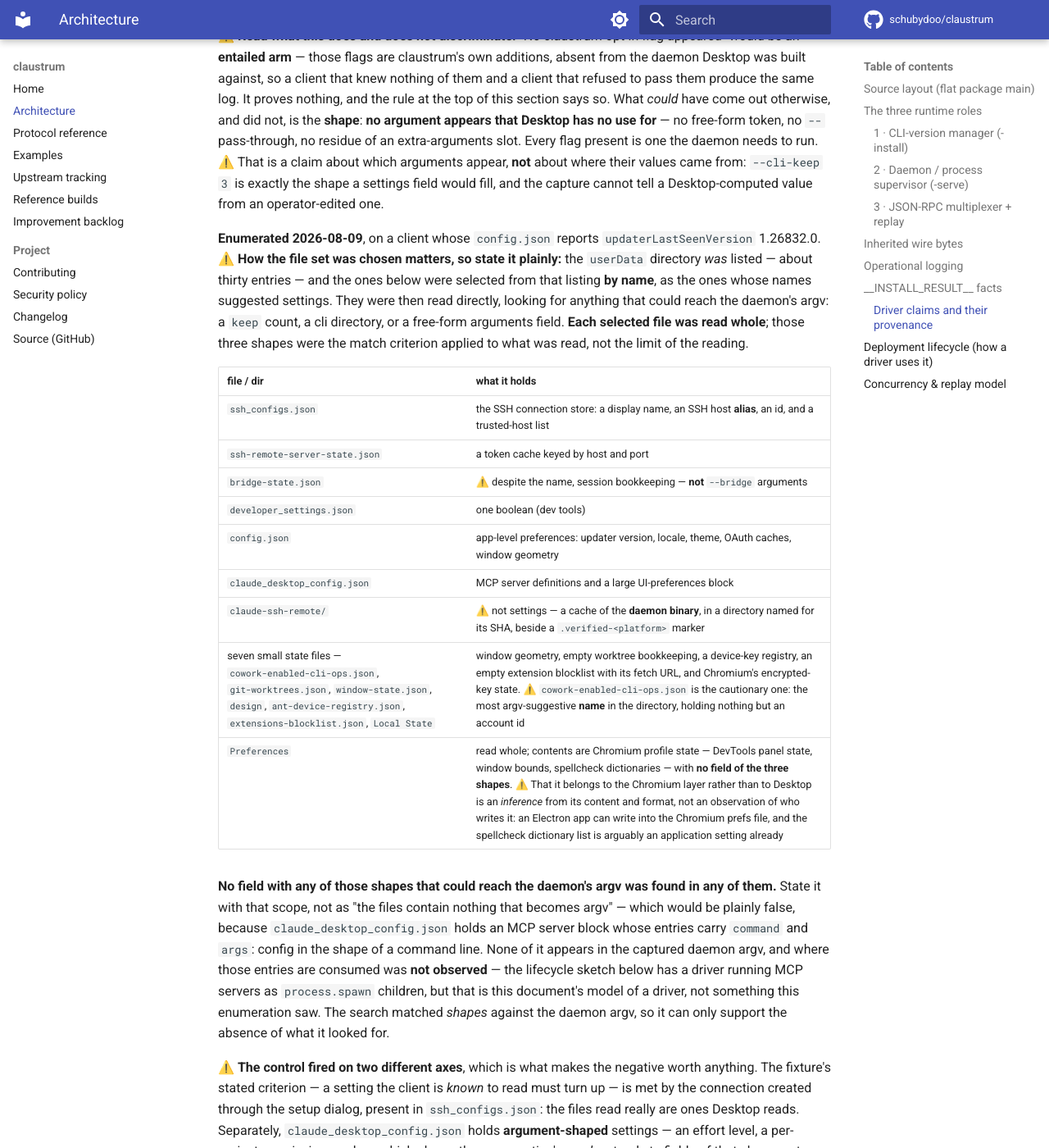
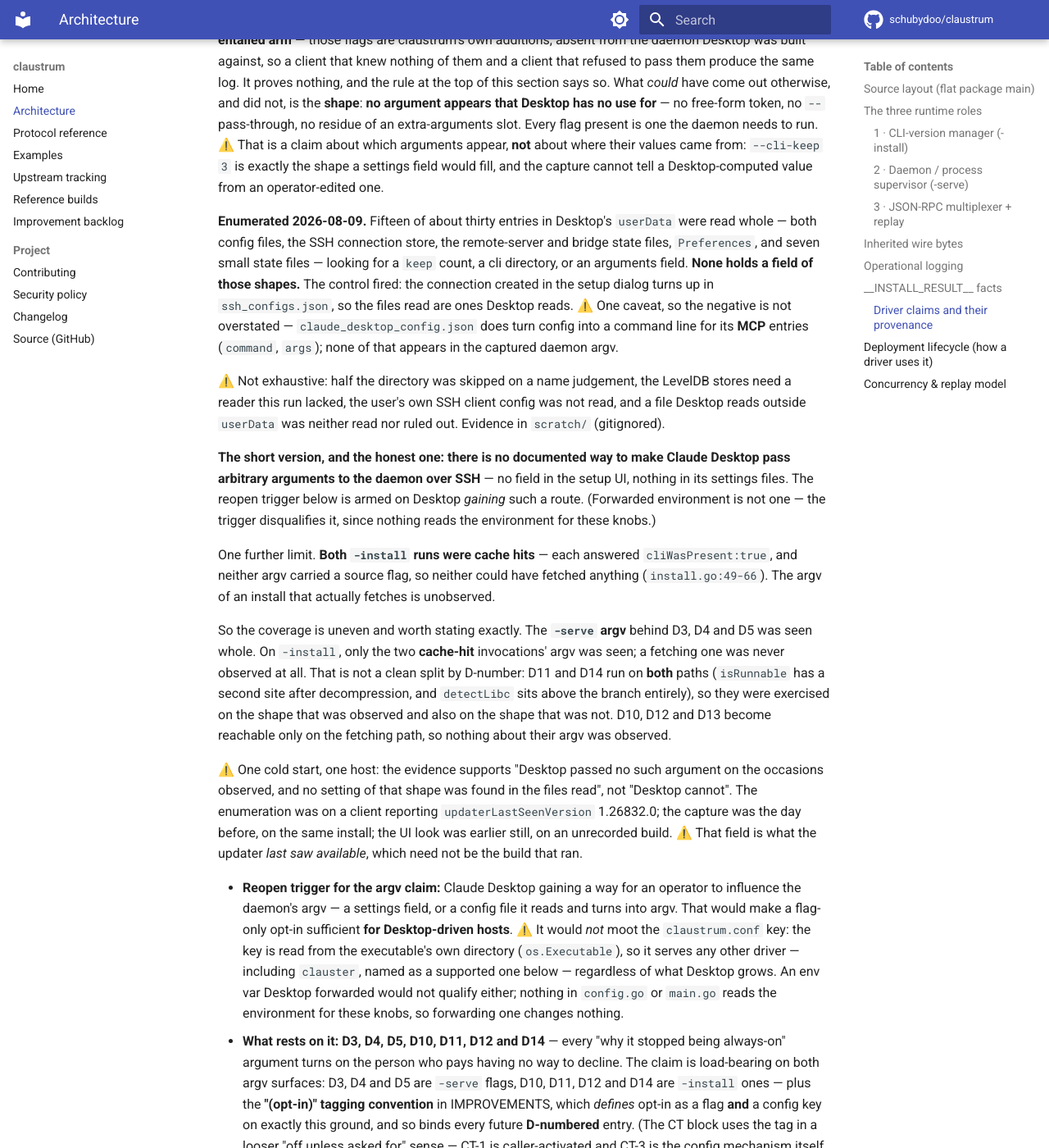
Before and after one commit to schubydoo/claustrum, an MkDocs documentation site: the page built from docs/ARCHITECTURE.md, in a window 1280 px wide and 1400 px high, scrolled down 7566 px. Shown: the whole window at 82% size. Built offline with MkDocs 1.6.1 and Material for MkDocs 9.7.7, drawn with Linux system fonts in a browser that asks for light colours; comment, search, counter and statistics services are not loaded; some of the changed text lies outside the part shown.

Commit message:
docs: cut the argv enumeration down to what it actually shows
Two more importants, both the same class as every round before them: a clause
covering more ground than the procedure under it. The prose was generating the
findings, so this cuts rather than qualifies — net -61 lines.

The claim is simpler than the apparatus built on it: there is no documented way
to make Claude Desktop pass arbitrary arguments to the daemon over SSH. No field
in the setup UI, nothing in its settings files. That is now what the section
says, in three short paragraphs.

Removed: the eleven-row file table, the two-axis control argument, the numbered
"three distinct gaps" structure, the visible-versus-classifiable distinction,
the near-miss paragraph, the fourth-driver-claim warning, the port-22 lean, the
name-judgement lesson, and the inference label on Preferences. The evidence they
described is in scratch/, which the section cites.

The two findings:

- The gap list was rooted in userData while the trigger it discharges is stated
  over any config file Desktop reads, and the numbered structure read as
  exhaustive. The residual is now one sentence, opened "Not exhaustive", and it
  names the root.
- The fixture row said "All three run; the control fired" — the fixture's own
  success condition — three lines under "none of the three has been settled". It
  now says all three have been run and none discharges the claim.

A local review round against the same findings caught one more, whose fix was
also a cut: the result sentence claimed a property of the files where the search
matched three shapes, which the four other sites already scoped correctly.

Co-Authored-By: Claude Opus 5 <noreply@anthropic.com>

```diff
--- a/docs/ARCHITECTURE.md
+++ b/docs/ARCHITECTURE.md
@@ -239,7 +239,7 @@ proves nothing:
 |---|---|---|
 | `cliError` classification | two `-install` failures whose **messages** straddle the disk-full shape; observe **a retry of any shape** vs terminal report — the claim is about classification, so keying the discriminator to one retry shape would read a differently-shaped retry as a falsification | a genuine disk-full failure — the shape the claim is built on — observed as **terminal with an actionable code**, proving the terminal side is reachable at all |
 | `libc` build selection | a stub `ldd` printing a musl banner and **exiting 0**, with `/lib/ld-musl-*.so.*` absent or masked (otherwise the glob short-circuits and `ldd` never runs); then see which build the client fetches | point the client at an ordinary glibc host, where the daemon reports `glibc`, and confirm it fetches the **glibc** build — otherwise the musl arm cannot be told apart from the client's default. *(That the stub took effect is a precondition on the fixture, not the control.)* |
-| argv | the setup UI, **a capture of the argv Desktop actually passes**, and an enumeration of Desktop's own config files | a setting the client is *known* to read must turn up in the enumeration — otherwise a null result means the enumeration missed everything. ⚠️ All three run (below); the control fired. Residual: **15 of ~30 `userData` entries were read**, selected by name — the rest, the LevelDB stores, and the user's own SSH client config were not; it matched only the three argument shapes, so a toggle making Desktop *add* a flag would not have matched even in a file that was read; and **no half has a directly recorded build**, the UI look being the oldest and least pinned |
+| argv | the setup UI, **a capture of the argv Desktop actually passes**, and an enumeration of Desktop's own config files | a setting the client is *known* to read must turn up in the enumeration — otherwise a null result means the enumeration missed everything. ⚠️ All three have been run and **none discharges the claim** — see below. The enumeration read 15 of ~30 `userData` entries, chosen by name, and was rooted in that directory; it matched argument *shapes*, so a setting whose effect is to add a flag would not have matched; and no half has a directly recorded build |
 
 **Evidence for the argv claim, scoped to what was looked at:** the shipped client's
 "Add SSH connection" dialog offers *Name*, *SSH Host*, *SSH Port* and *Identity
@@ -278,89 +278,26 @@ a claim about which arguments appear, **not** about where their values came from
 `--cli-keep 3` is exactly the shape a settings field would fill, and the capture
 cannot tell a Desktop-computed value from an operator-edited one.
 
-**Enumerated 2026-08-09**, on a client whose `config.json` reports
-`updaterLastSeenVersion` 1.26832.0. ⚠️ **How the file set was chosen matters, so
-state it plainly:** the `userData` directory *was* listed — about thirty entries —
-and the ones below were selected from that listing **by name**, as the ones whose
-names suggested settings. They were then read directly, looking for anything that
-could reach the daemon's argv: a `keep` count, a cli directory, or a free-form
-arguments field. **Each selected file was read whole**; those three shapes were the
-match criterion applied to what was read, not the limit of the reading.
+**Enumerated 2026-08-09.** Fifteen of about thirty entries in Desktop's `userData`
+were read whole — both config files, the SSH connection store, the remote-server
+and bridge state files, `Preferences`, and seven small state files — looking for a
+`keep` count, a cli directory, or an arguments field. **None holds a field of those
+shapes.** The control fired: the connection created in the
+setup dialog turns up in `ssh_configs.json`, so the files read are ones Desktop
+reads. ⚠️ One caveat, so the negative is not overstated — `claude_desktop_config.json`
+does turn config into a command line for its **MCP** entries (`command`, `args`);
+none of that appears in the captured daemon argv.
 
-| file / dir | what it holds |
-|---|---|
-| `ssh_configs.json` | the SSH connection store: a display name, an SSH host **alias**, an id, and a trusted-host list |
-| `ssh-remote-server-state.json` | a token cache keyed by host and port |
-| `bridge-state.json` | ⚠️ despite the name, session bookkeeping — **not** `--bridge` arguments |
-| `developer_settings.json` | one boolean (dev tools) |
-| `config.json` | app-level preferences: updater version, locale, theme, OAuth caches, window geometry |
-| `claude_desktop_config.json` | MCP server definitions and a large UI-preferences block |
-| `claude-ssh-remote/` | ⚠️ not settings — a cache of the **daemon binary**, in a directory named for its SHA, beside a `.verified-<platform>` marker |
-| seven small state files — `cowork-enabled-cli-ops.json`, `git-worktrees.json`, `window-state.json`, `design`, `ant-device-registry.json`, `extensions-blocklist.json`, `Local State` | window geometry, empty worktree bookkeeping, a device-key registry, an empty extension blocklist with its fetch URL, and Chromium's encrypted-key state. ⚠️ `cowork-enabled-cli-ops.json` is the cautionary one: the most argv-suggestive **name** in the directory, holding nothing but an account id |
-| `Preferences` | read whole; contents are Chromium profile state — DevTools panel state, window bounds, spellcheck dictionaries — with **no field of the three shapes**. ⚠️ That it belongs to the Chromium layer rather than to Desktop is an *inference* from its content and format, not an observation of who writes it: an Electron app can write into the Chromium prefs file, and the spellcheck dictionary list is arguably an application setting already |
+⚠️ Not exhaustive: half the directory was skipped on a name judgement, the LevelDB
+stores need a reader this run lacked, the user's own SSH client config was not read,
+and a file Desktop reads outside `userData` was neither read nor ruled out. Evidence
+in `scratch/` (gitignored).
 
-**No field with any of those shapes that could reach the daemon's argv was found in
-any of them.** State it with that scope, not as "the files contain nothing that
-becomes argv" — which would be plainly false, because `claude_desktop_config.json`
-holds an MCP server block whose entries carry `command` and `args`: config in the
-shape of a command line. None of it appears in the captured daemon argv, and where
-those entries are consumed was **not observed** — the lifecycle sketch below has a
-driver running MCP servers as `process.spawn` children, but that is this document's
-model of a driver, not something this enumeration saw. The search matched *shapes*
-against the daemon argv, so it can only support the absence of what it looked for.
-
-⚠️ **The control fired on two different axes**, which is what makes the negative
-worth anything. The fixture's stated criterion — a setting the client is *known*
-to read must turn up — is met by the connection created through the setup dialog,
-present in `ssh_configs.json`: the files read really are ones Desktop reads.
-Separately, `claude_desktop_config.json` holds **argument-shaped** settings — an
-effort level, a per-project permission mode — which shows the enumeration's
-*reach* extends to fields of that shape, not merely to connection identity.
-Neither alone would do: the first shows the right files were read, the second that
-an argument-shaped field in them is **visible** to a whole-file read. ⚠️ Two things
-it does not show. Visible is not the same as **classifiable** as daemon-bound —
-those two settings' destination is explicitly unobserved below. And a falsifying
-setting need not be argument-shaped at all: a toggle that made Desktop add a flag
-would falsify the claim while matching none of the three shapes, since a boolean's
-value looks like no argument either way.
-
-⚠️ **What was not covered — and this is wider than the table suggests.** Three
-distinct gaps:
-
-1. **Half the directory.** Fifteen entries were read; the listing held about
-   thirty. The unread remainder is mostly Chromium caches and stores, but **not all
-   of it** — the extension directories, the session and log directories, and a
-   handful of Desktop's own files were skipped on a **name judgement**, not because
-   anything ruled them out. ⚠️ Name judgement is unreliable in both directions, and
-   this run has an instance: `cowork-enabled-cli-ops.json` reads like the most
-   argv-relevant file in the directory and contains only an account id.
-2. **The LevelDB stores** (`Local Storage`, `IndexedDB`) — those need a reader the
-   enumeration did not have. ⚠️ Do not generalise `Preferences` to them: it turned
-   out to be Chromium-layer, but renderer-side application state is exactly what
-   these could hold.
-3. **The user's own SSH client config**, which was **not read at all**. ⚠️ The
-   uncertainty here is whether there is anything in it to find, not whether it was
-   covered. The connection object carries *no port and no identity file*, though
-   the setup dialog above offers both, and whether they were left at defaults and
-   omitted or written somewhere else was not established. On the defaults branch
-   there is nothing in that file to find; on the other, `sshHost` being an
-   **alias** points at it as the home of both. (One weak lean toward "defaulted":
-   the token cache keys on port **22**, the default — though an alias could set a
-   non-default port there too, so it does not settle it.)
-
-⚠️ **Those argument-shaped settings are worth a second look, because they are the
-near miss.** They sit in `claude_desktop_config.json`'s preferences block. **None
-of them appears in the daemon argv captured above**, which is the only thing that
-bears on this claim. Where they *do* go was **not observed**: the plausible route is the
-CLI, whose arguments would arrive in the `args` param of `process.spawn` (PROTOCOL
-→ `process.spawn`), but no RPC frame was captured and Desktop's param set has never
-been enumerated against this binding. Do not upgrade that to an observation — it
-would be a **fourth driver claim**, owing its own fixture and control.
-
-So a config file Desktop turns into daemon argv remains **one of the two routes**
-this claim's reopen trigger names — now looked for and not found, rather than
-unexamined. (Forwarded environment is *not* such a route — the trigger disqualifies
-it below, since nothing reads the environment for these knobs.)
+**The short version, and the honest one: there is no documented way to make Claude
+Desktop pass arbitrary arguments to the daemon over SSH** — no field in the setup
+UI, nothing in its settings files. The reopen trigger below is armed on Desktop
+*gaining* such a route. (Forwarded environment is not one — the trigger disqualifies
+it, since nothing reads the environment for these knobs.)
 
 One further limit. **Both `-install` runs were cache hits** — each answered
 `cliWasPresent:true`, and neither argv carried a source flag, so neither could
```
Also changed, not shown: CLAUDE.md (+4 -3 lines), docs/IMPROVEMENTS.md (+2 -2 lines), docs/PROTOCOL.md (+3 -2 lines).
